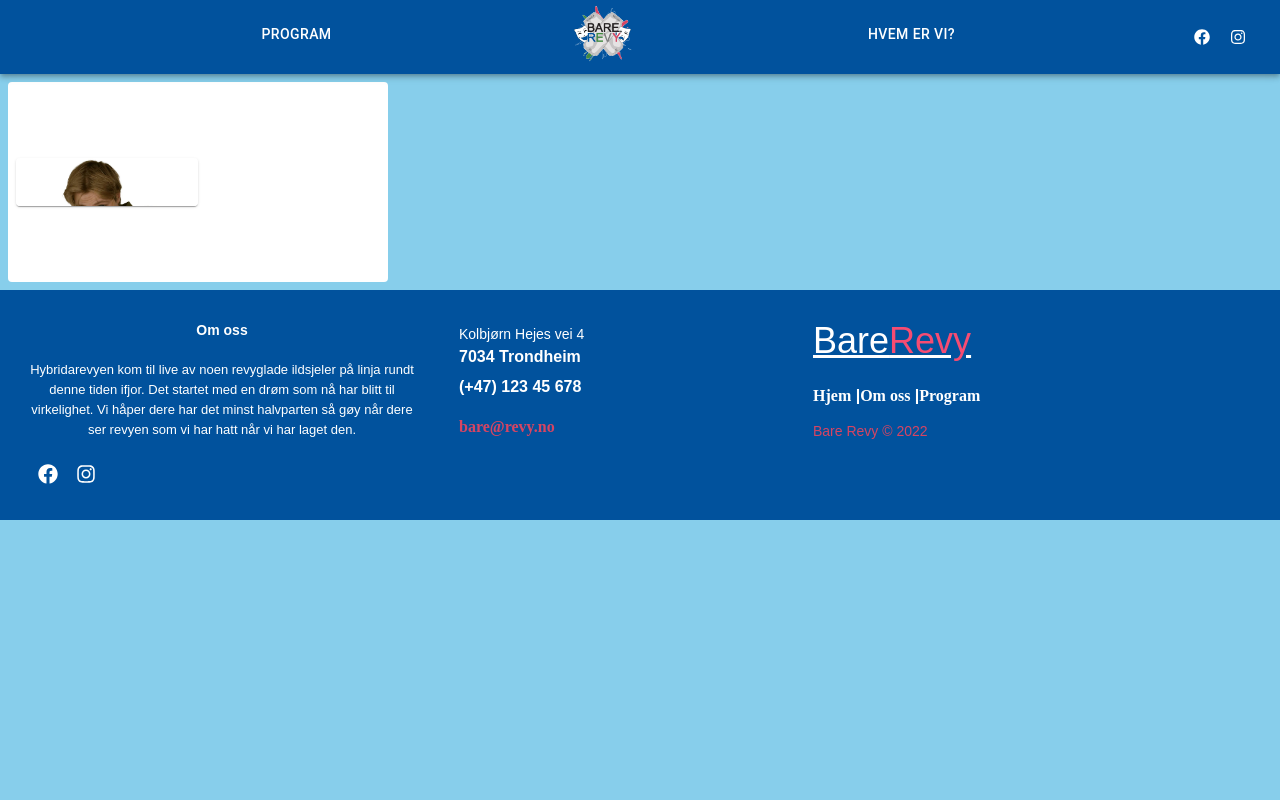
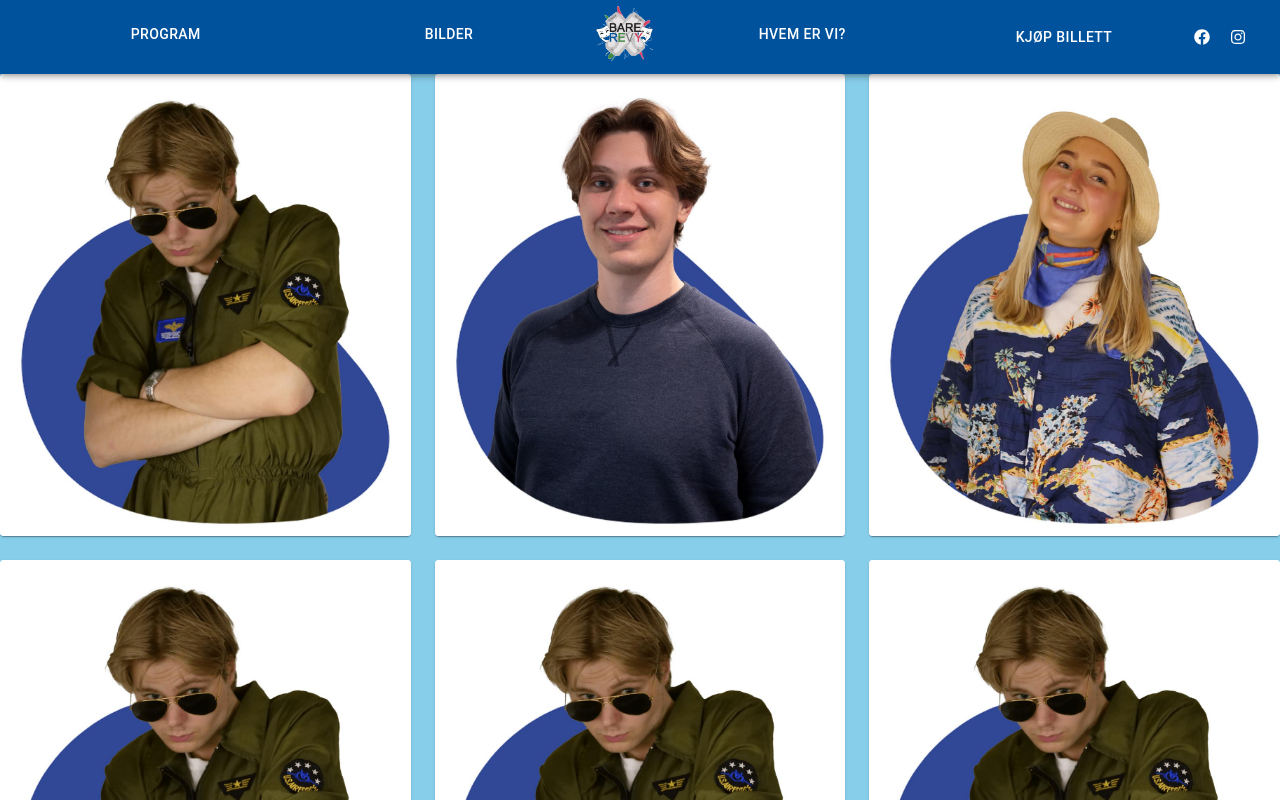
Before and after one commit to johafr/Hybridarevyen, a React (Create React App) app: page /Images in a window 1280 px wide. Shown: the top 800 px of the page. Built offline with nearby package versions, Linux system fonts and the light colour scheme.

Commit message:
Changed navbar and added page for showing images

```diff
--- a/src/components/NavBar.tsx
+++ b/src/components/NavBar.tsx
@@ -17,31 +17,31 @@ export default function NavBar() {
   return (
     <Box sx={{ flexGrow: 1, position: "sticky", top: 0, zIndex: 9999 }}>
       <AppBar position="static" style={{ background: "#01529d" }}>
-        <Toolbar variant="dense">
+        <Toolbar variant="regular">
           <Button
             variant="text"
             style={{
               color: "white",
               margin: "auto",
               marginTop: "20px",
-              transition: "0.2s",
+              transition: "0.2s"
             }}
-            onClick={(e) => history.push("/program")}
+            onClick={e => history.push("/program")}
           >
             Program
           </Button>
-
-          {/* KUN DER DET STÅR HYBRIDAREVYEN */}
-          {/* <Typography
-            variant="h6"
-            color="inherit"
-            component="div"
-            style={{ marginLeft: "10px" }}
+          <Button
+            variant="text"
+            style={{
+              color: "white",
+              margin: "auto",
+              marginTop: "20px",
+              transition: "0.2s"
+            }}
+            onClick={e => history.push("/Images")}
           >
-            <Link href="/" color="inherit">
-              Hybridarevyen 2022
-            </Link>
-          </Typography> */}
+            Bilder
+          </Button>
 
           <Link href="/" color="inherit">
             <img className="navbar-logo" src={logo} />
@@ -52,11 +52,24 @@ export default function NavBar() {
               color: "white",
               margin: "auto",
               marginTop: "20px",
-              transition: "0.2s",
+              transition: "0.2s"
             }}
           >
             Hvem er vi?
           </Button>
+          <a href="https://tikkio.com/tickets/28027-hybridarevyen-2022-bare-revy?fbclid=IwAR1310KnEqsoF-gYpNwWKt89DreCbEREfmDUZ1WORYWE1xgp-idOaDSbU-I">
+            <Button
+              variant="text"
+              style={{
+                color: "white",
+                margin: "auto",
+                marginTop: "20px",
+                transition: "0.2s"
+              }}
+            >
+              Kjøp Billett
+            </Button>
+          </a>
           <a
             className="linkFaceInsta"
             href="https://www.facebook.com/hybridarevyen"
--- a/src/screens/Images.tsx
+++ b/src/screens/Images.tsx
@@ -12,43 +12,52 @@ import NavBar from "../components/NavBar";
 import Casper2 from "../bildepagebilder/Casper2.jpg";
 import Johannes1 from "../bildepagebilder/Johannes1.jpg";
 import Rebecca2 from "../bildepagebilder/Rebecca2.jpg";
+import { fontGrid } from "@mui/material/styles/cssUtils";
 
 interface props extends defaultProps {}
 
 const Images: React.FC<props> = () => {
+  const imgs = [
+    { Bilde: Casper2 },
+    { Bilde: Johannes1 },
+    { Bilde: Rebecca2 },
+    { Bilde: Casper2 },
+    { Bilde: Casper2 },
+    { Bilde: Casper2 },
+    { Bilde: Casper2 },
+    { Bilde: Casper2 },
+    { Bilde: Casper2 },
+    { Bilde: Casper2 }
+  ];
   return (
     <div>
       <NavBar />
-      <Box
-        sx={{
-          display: "flex",
-          flexWrap: "wrap",
-          alignContent: "center",
-          p: 1,
-          m: 1,
-          bgcolor: "background.paper",
-          maxWidth: 380,
-          height: 200,
-          borderRadius: 1
-        }}
+      <Box sx={{ flexGrow: 1 }}>
+        <Grid
+          container
+          spacing={{ xs: 2, md: 3 }}
+          columns={{ xs: 4, sm: 8, md: 12 }}
         >
+          {imgs.map(img => (
+            <Grid item xs={2} sm={4} md={4}>
               <Card
                 sx={{
                   width: "auto",
                   height: "auto",
-            maxWidth: "50%",
-            maxHeight: "50%"
+                  maxWidth: "100%",
+                  maxHeight: "100%"
                 }}
               >
-          <CardActionArea>
                 <CardMedia
                   component="img"
                   height="auto"
-              image={Casper2}
+                  image={img.Bilde}
                   alt="bilde"
                 />
-          </CardActionArea>
               </Card>
+            </Grid>
+          ))}
+        </Grid>
       </Box>
     </div>
   );
```
Lines whose indentation alone changed are shown as unchanged.
